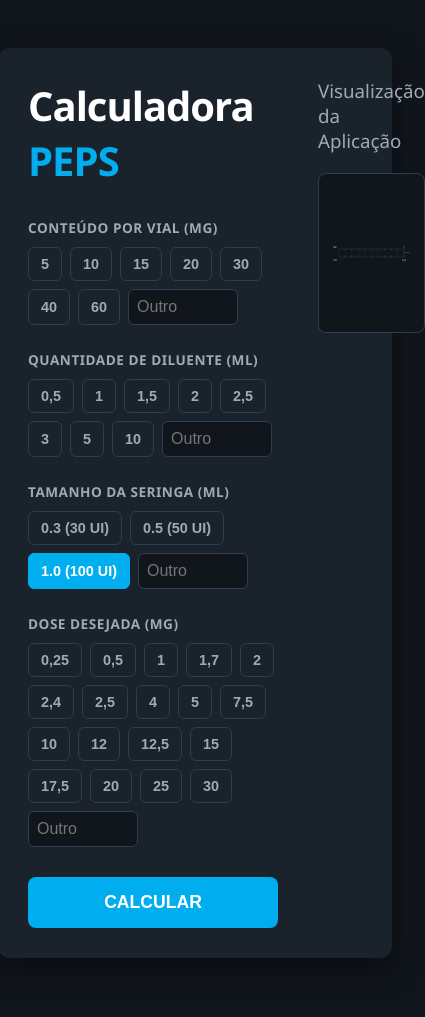
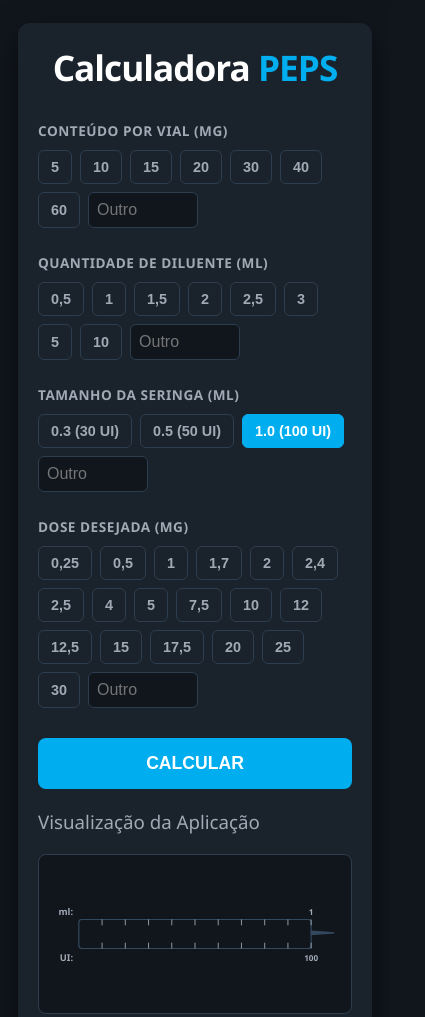
Before and after one commit to nooklesbr-droid/calculadorapeps, a website: page public/index.html in a window 390 px wide. Shown: the top 1017 px of the page, 425 px wide, since content can reach past the window. Drawn offline with Linux system fonts and the light colour scheme.

Commit message:
Update index.html

```diff
--- a/public/index.html
+++ b/public/index.html
@@ -13,7 +13,7 @@
             --cor-texto-principal: #ffffff;
             --cor-texto-secundario: #a0aab5;
             --cor-borda: #2c3e50;
-            --cor-erro: #dc3545; /* Cor de erro vermelha */
+            --cor-erro: #dc3545;
         }
 
         body {
@@ -32,7 +32,7 @@
             box-shadow: 0 10px 30px rgba(0,0,0,0.5);
             width: 100%;
             max-width: 900px;
-            display: flex;
+            display: flex; /* Coloca as colunas lado a lado no PC */
             gap: 40px;
         }
 
@@ -178,7 +178,6 @@
             margin-bottom: 15px;
             line-height: 1;
         }
-        /* Cor vermelha para destacar quando a dose for maior */
         .resultados-principal.erro-limite {
             border-color: var(--cor-erro);
             box-shadow: 0 0 15px rgba(220, 53, 69, 0.2);
@@ -202,6 +201,33 @@
         .resultados-secundario strong {
             color: var(--cor-texto-principal);
             font-size: 1.1em;
+        }
+
+        /* =========================================================
+           ADAPTAÇÃO PARA CELULAR (RESPONSIVIDADE)
+           ========================================================= */
+        @media (max-width: 768px) {
+            body {
+                padding: 15px 10px; /* Reduz a borda preta externa no celular */
+            }
+            .calculadora-container {
+                flex-direction: column; /* Empilha as coisas em vez de deixar lado a lado */
+                padding: 20px; /* Reduz o espaçamento interno do card */
+                gap: 20px;
+            }
+            .logo-texto {
+                text-align: center; /* Centraliza o título no celular */
+                font-size: 2.2em;
+            }
+            .btn-calcular {
+                width: 100%; /* O botão fica mais largo, mais fácil de apertar */
+            }
+            .seringa-container {
+                padding: 15px 5px; /* Reduz o padding da caixa da seringa */
+            }
+            .resultados-principal strong {
+                font-size: 1.8em; /* Ajusta o tamanho da fonte do resultado final para não vazar a tela */
+            }
         }
     </style>
 </head>
@@ -431,6 +457,7 @@
             };
 
             try {
+                // Aqui o fetch usa a rota relativa, pronto para o Render
                 const resposta = await fetch('/api/calcular-dose', {
                     method: 'POST',
                     headers: { 'Content-Type': 'application/json' },
@@ -444,20 +471,16 @@
                     return;
                 }
 
-                // 1. FORMATAÇÃO BRASILEIRA: Transforma o "1.000" do backend em "1" com vírgula (se tiver decimal)
                 const doseFloat = parseFloat(resultado.doseMl);
                 const volumeFormatado = doseFloat.toString().replace('.', ',');
 
-                // Mostra a área de resultados
                 document.getElementById('areaResultadosWrapper').style.display = 'flex';
                 const blocoPrincipal = document.getElementById('blocoPrincipal');
                 const grupoMarcas = document.getElementById('marcas-seringa');
 
-                // Preenche os dados nos cards
                 document.getElementById('resVolume').innerText = `${volumeFormatado} ml`;
                 document.getElementById('resUnidades').innerText = `${resultado.doseUnidades} UI`;
 
-                // Cálculo das Sugestões
                 const totalDoses = dados.dosagemTotalMg / dados.doseDesejadaMg;
                 const dosesFormatado = Number.isInteger(totalDoses) ? totalDoses : totalDoses.toFixed(1);
 
@@ -470,11 +493,9 @@
                 document.getElementById('resRendimento').innerText = `${dosesFormatado} doses`;
                 document.getElementById('resDuracao').innerText = `${textoSemanas} (${textoMeses})`;
 
-                // 2. LÓGICA DE ERRO NA SERINGA: Verifica se a dose calculada cabe na seringa
                 if (doseFloat > dados.tamanhoSeringaMl) {
-                    // Limpa a seringa e desenha a caixa vermelha de erro
                     document.getElementById('liquido').setAttribute('width', '0');
-                    blocoPrincipal.classList.add('erro-limite'); // Deixa o card com borda vermelha também
+                    blocoPrincipal.classList.add('erro-limite');
 
                     grupoMarcas.innerHTML = `
                         <rect x="60" y="40" width="400" height="50" fill="rgba(220, 53, 69, 0.2)" rx="5" ry="5" />
@@ -482,7 +503,6 @@
                         <text x="260" y="85" fill="#a0aab5" font-size="14" font-weight="bold" text-anchor="middle">Escolha uma seringa maior</text>
                     `;
                 } else {
-                    // Comportamento normal: preenche e atualiza a escala
                     blocoPrincipal.classList.remove('erro-limite');
                     atualizarMarcasSeringa(doseFloat);
 
@@ -493,7 +513,7 @@
 
             } catch (error) {
                 console.error(error);
-                alert("Erro ao calcular. O servidor Node.js (tela preta) está rodando?");
+                alert("Erro ao calcular. Verifique a conexão com o servidor.");
             }
         }
     </script>
```
